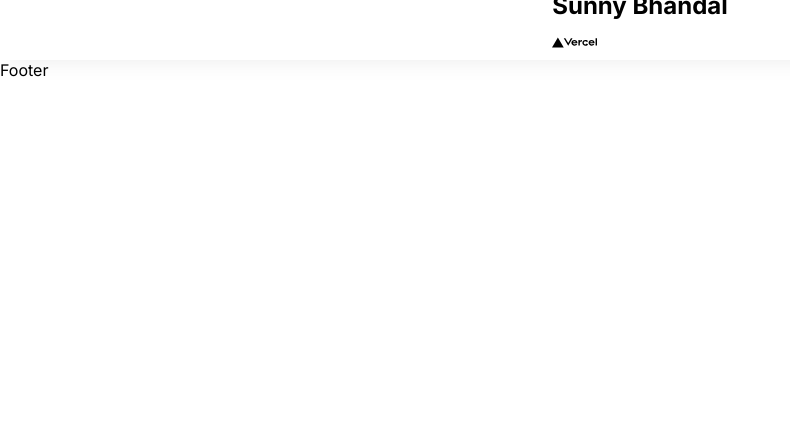
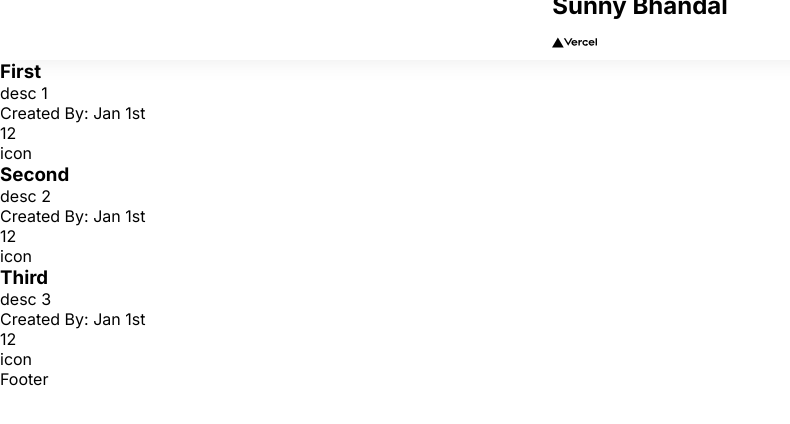
Before and after one commit to sunnybhandal/blog-website, a Next.js app: page / in a window 1280 px wide. Shown: the top 424 px of the page, without its empty margins (0-790 px from the left). Built offline with nearby package versions, Linux system fonts and the light colour scheme.

Commit message:
blogcard

```diff
--- a/src/components/blogCard/blogCard.jsx
+++ b/src/components/blogCard/blogCard.jsx
@@ -3,10 +3,20 @@ import classes from "./blogCard.module.css";
 import Link from "next/link";
 
 const BlogCard = ({ blog: { title, desc, authorId } }) => {
+  const isLiked = true;
   return (
     <div className={classes.container}>
       <div className={classes.wrapper}>
-        <Link></Link>
+        <div className={classes.blogData}>
+          <h3>{title}</h3>
+          <p>{desc}</p>
+          <span>
+            Created By: <span>Jan 1st</span>
+          </span>
+        </div>
+        <div className={classes.right}>
+          {12} {isLiked ? <p>icon</p> : <p>close</p>}
+        </div>
       </div>
     </div>
   );
```
